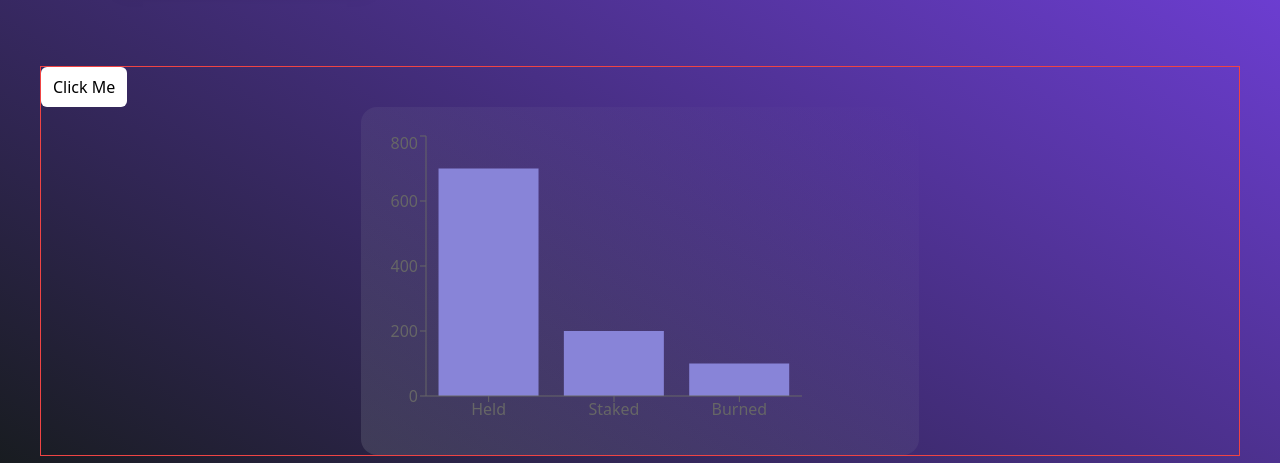
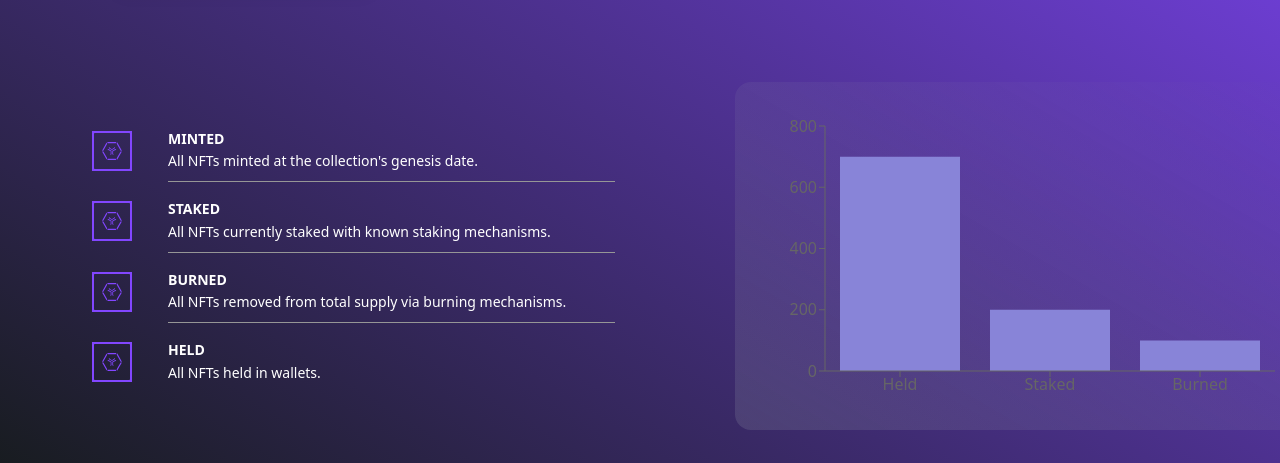
Before and after one commit to trustlessmatt/sol_supply, a React (Create React App) app: page / in a window 1280 px wide. Shown: the part 334-797 px from the top of the page. Built offline with nearby package versions, Linux system fonts and the light colour scheme.

Commit message:
chart options staged

```diff
--- a/src/App.js
+++ b/src/App.js
@@ -1,6 +1,7 @@
 import { useState, useEffect } from "react";
 import Header from "./components/Header";
 import Profile from "./components/Profile";
+import ChartOptions from "./components/ChartOptions";
 import {
   BarChart,
   Bar,
@@ -55,11 +56,20 @@ function App() {
 
   // render method for bar chart (variable data source)
   const renderBarChart = (
-    <BarChart data={graphData}>
+    <BarChart
+      width={600}
+      height={300}
+      data={graphData}
+      margin={{
+        top: 20,
+        right: 60,
+        left: 30,
+        bottom: 5,
+      }}
+    >
       <Bar dataKey="amt" fill="#8884d8" />
       <XAxis dataKey="name" />
       <YAxis />
-      <Tooltip />
     </BarChart>
   );
 
@@ -73,22 +83,32 @@ function App() {
       <Header />
       <Profile />
 
-      {/* options on left, breakdown on right */}
-      <div className="border border-red-500 mx-10 ">
-        <div>
-          <button
-            onClick={graphChangeHandler}
-            className="bg-white rounded-md text-black px-3 py-2"
-          >
-            Click Me
-          </button>
+      <div className="flex items-center py-4">
+        {/* options on left */}
+        <div className="mx-12 block">
+          <ChartOptions
+            id="1"
+            title="MINTED"
+            description="All NFTs minted at the collection's genesis date."
+          />
+          <ChartOptions
+            id="2"
+            title="STAKED"
+            description="All NFTs currently staked with known staking mechanisms."
+          />
+          <ChartOptions
+            id="3"
+            title="BURNED"
+            description="All NFTs removed from total supply via burning mechanisms."
+          />
+          <ChartOptions
+            id="4"
+            title="HELD"
+            description="All NFTs held in wallets."
+          />
         </div>
-        {/* graphs */}
-        <div className="breakdown">
-          <ResponsiveContainer width="80%" height={300}>
-            {renderBarChart}
-          </ResponsiveContainer>
-        </div>
+        {/* chart on right */}
+        <div className="breakdown ml-auto">{renderBarChart}</div>
       </div>
     </div>
   );
--- /dev/null
+++ b/src/components/ChartOptions.js
@@ -0,0 +1,20 @@
+import SelectionIcon from "./assets/SelectionIcon";
+
+const ChartOptions = (props) => {
+  return (
+    <div className="flex items-center my-2 mx-10">
+      <SelectionIcon  />
+      <div className={"py-2 mx-8 w-[447px] " + (props.id !== "4" && "border-b border-[#969696]")}>
+        <p className=" text-sm text-white text-left font-bold leading-relaxed">
+          {props.title}
+          <br />
+          <span className="font-normal">
+            {props.description}
+          </span>
+        </p>
+      </div>
+    </div>
+  );
+};
+
+export default ChartOptions;
--- /dev/null
+++ b/src/components/assets/SelectionIcon.js
@@ -0,0 +1,44 @@
+const SelectionIcon = () => {
+  return (
+    <div className="p-1 hover:cursor-pointer">
+      <svg
+        width="40"
+        height="40"
+        viewBox="0 0 40 40"
+        fill="none"
+        xmlns="http://www.w3.org/2000/svg"
+      >
+        <path
+          d="M3 2H37V-2H3V2ZM38 3V37H42V3H38ZM37 38H3V42H37V38ZM2 37V3H-2V37H2ZM3 38C2.44772 38 2 37.5523 2 37H-2C-2 39.7614 0.238575 42 3 42V38ZM38 37C38 37.5523 37.5523 38 37 38V42C39.7614 42 42 39.7614 42 37H38ZM37 2C37.5523 2 38 2.44771 38 3H42C42 0.238577 39.7614 -2 37 -2V2ZM3 -2C0.238577 -2 -2 0.238575 -2 3H2C2 2.44772 2.44771 2 3 2V-2Z"
+          fill="#8246FF"
+        />
+        <path
+          fillRule="evenodd"
+          clipRule="evenodd"
+          d="M14.5628 11.577L10 19.6472H11.3047L15.2152 12.7309L14.5628 11.577ZM14.6028 28.4804L10.0652 20.4549H11.37L15.2551 27.3266L14.6028 28.4804ZM15.2298 28.9867H24.4061L23.7537 27.8329H15.8822L15.2298 28.9867ZM29.8824 20.4549L25.1889 28.756L24.5366 27.6021L28.5776 20.4549H29.8824ZM29.9476 19.6472L25.2289 11.3014L24.5765 12.4552L28.6428 19.6472H29.9476ZM15.8023 12.1538H23.8336L24.486 11L15.1499 11L15.8023 12.1538Z"
+          fill="#8246FF"
+        />
+        <path
+          fillRule="evenodd"
+          clipRule="evenodd"
+          d="M16.8926 16.1924V17.3174L19.8772 19.077L22.8618 17.3174V16.1924H22.0709V16.8511L19.8772 18.1444L17.6835 16.8511V16.1924H16.8926Z"
+          fill="#8246FF"
+        />
+        <path
+          fillRule="evenodd"
+          clipRule="evenodd"
+          d="M24.2446 18.5576L23.2906 17.9951L20.3059 19.7547V23.274L21.26 23.8365L21.6555 23.137L21.0969 22.8077V20.2211L23.2906 18.9278L23.8491 19.2571L24.2446 18.5576Z"
+          fill="#8246FF"
+        />
+        <path
+          fillRule="evenodd"
+          clipRule="evenodd"
+          d="M18.5215 23.8301L19.4756 23.2676V19.7484L16.491 17.9888L15.5369 18.5513L15.9323 19.2508L16.491 18.9214L18.6846 20.2147V22.8013L18.126 23.1306L18.5215 23.8301Z"
+          fill="#8246FF"
+        />
+      </svg>
+    </div>
+  );
+};
+
+export default SelectionIcon;
```
